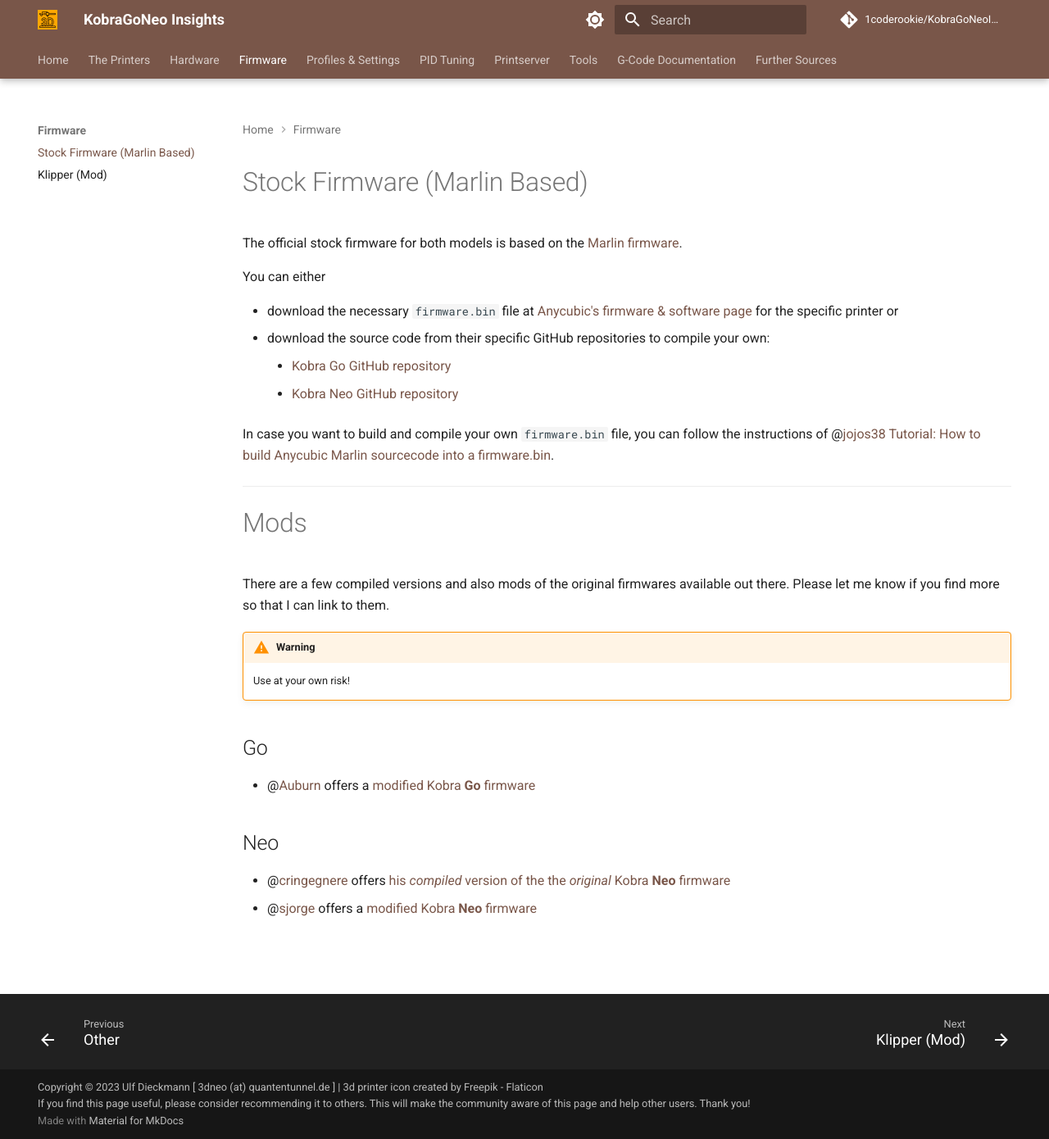
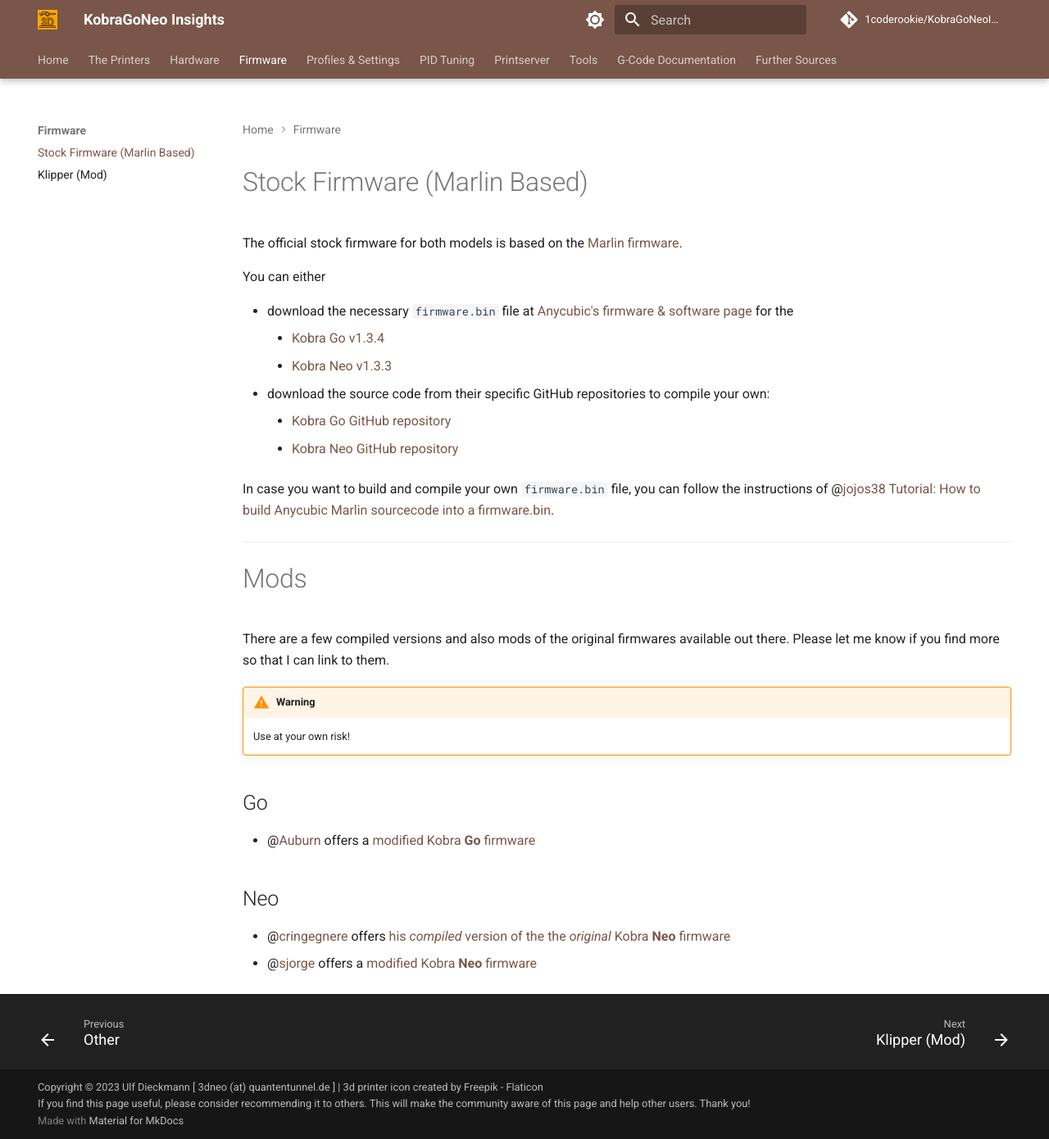
Before and after one commit to 1coderookie/KobraGoNeoInsights, an MkDocs documentation site: the page built from docs/firmware/fw_marlin.md, in a window 1280 px wide and 1390 px high. Shown: the whole window at 82% size. Built offline with MkDocs 1.6.1 and Material for MkDocs 9.7.7, drawn with Linux system fonts in a browser that asks for light colours; comment, search, counter and statistics services are not loaded.

Commit message:
Update fw_marlin.md

```diff
--- a/docs/firmware/fw_marlin.md
+++ b/docs/firmware/fw_marlin.md
@@ -5,7 +5,9 @@
 
 You can either
 
-- download the necessary `firmware.bin` file at [Anycubic's firmware & software page](https://www.anycubic.com/pages/firmware-software) for the specific printer or
+- download the necessary `firmware.bin` file at [Anycubic's firmware & software page](https://www.anycubic.com/pages/firmware-software) for the
+    - [Kobra Go v1.3.4](https://cdn.shopify.com/s/files/1/0245/5519/2380/files/Kobra_Go_v1.3.4_firmware.rar?v=1666159978)
+    - [Kobra Neo v1.3.3](https://cdn.shopify.com/s/files/1/0245/5519/2380/files/Kobra_Neo_v1.3.3_firmware.rar?v=1675912197)
 - download the source code from their specific GitHub repositories to compile your own:
     - [Kobra Go GitHub repository](https://github.com/ANYCUBIC-3D/Kobra_Go)
     - [Kobra Neo GitHub repository](https://github.com/ANYCUBIC-3D/Kobra_Neo)
```
